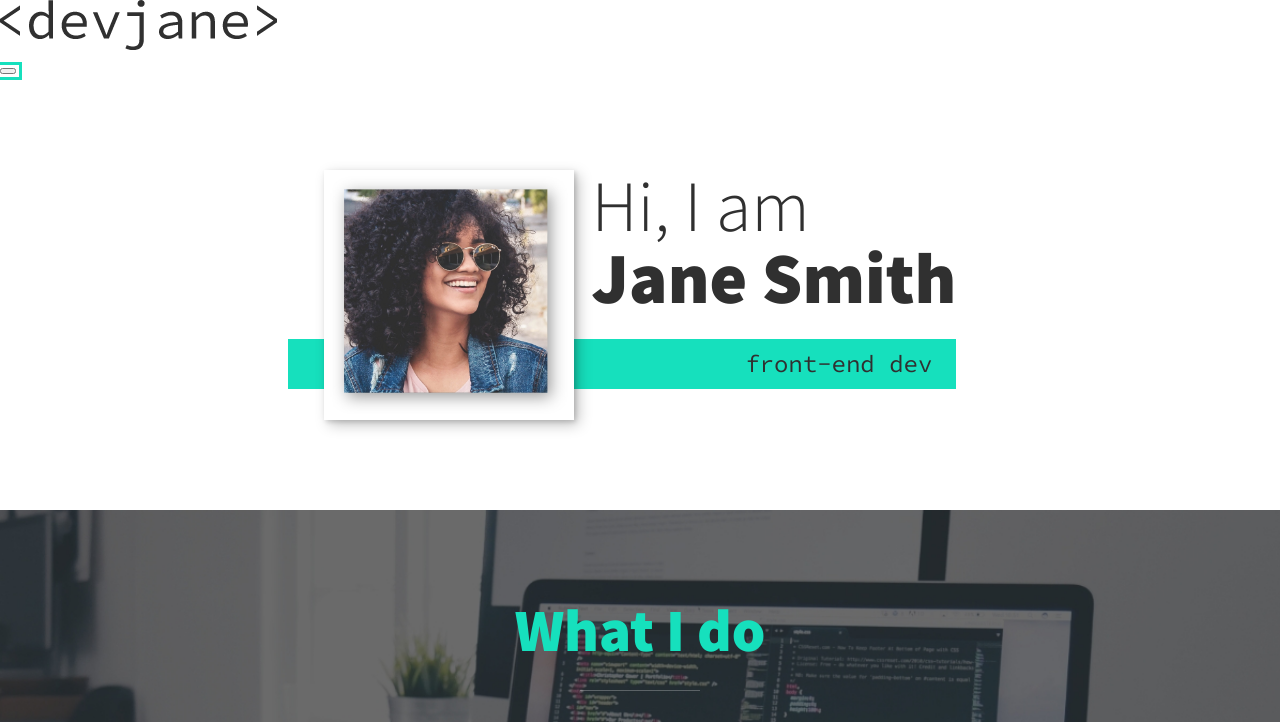
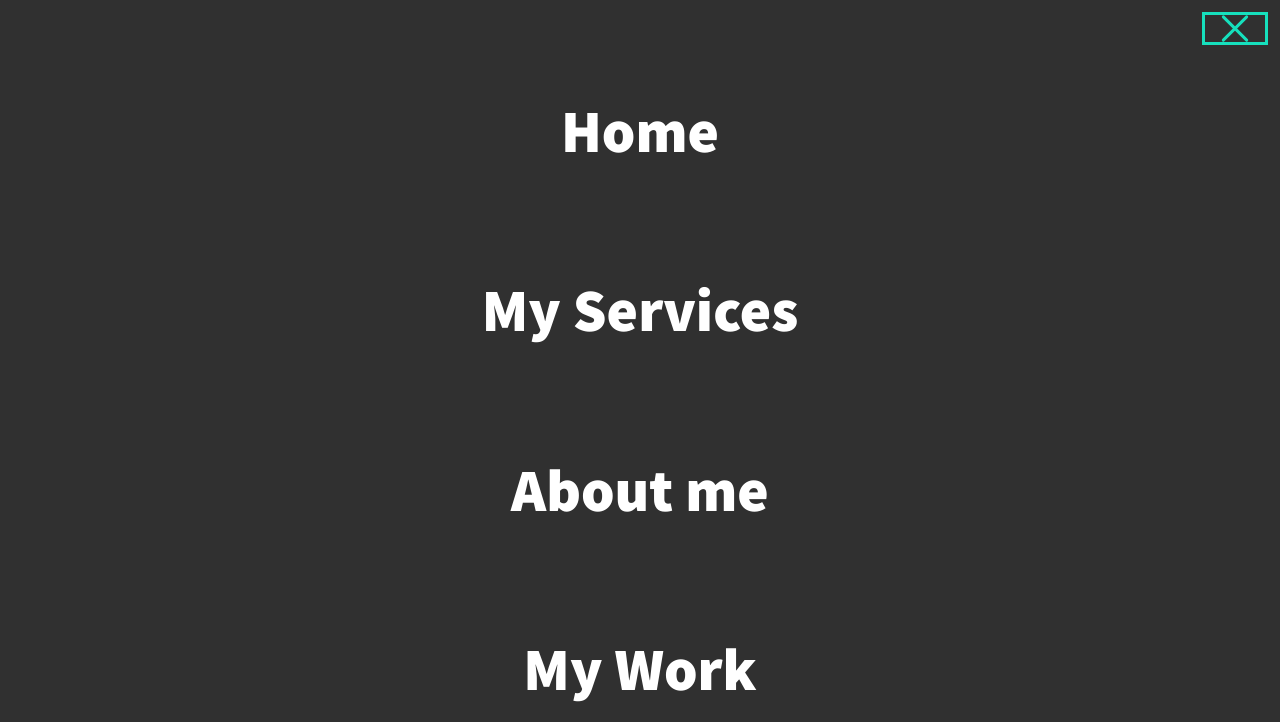
Before and after one commit to mickey-vershbow/MV-Code-Portfolio, a plain HTML site: page index.html in a window 1280 px wide. Both pictures are taken after a click on the button "toggle navigation". Shown: the top 722 px of the page. Drawn offline with nearby package versions, Linux system fonts and the light colour scheme.

Commit message:
javascript. demo website complete

```diff
--- a/css/style.css
+++ b/css/style.css
@@ -7,8 +7,8 @@
 /* Custom Properties, update these for your own design */
 
 :root {
-  --ff-primary: "Source Sans Pro", sans-serif;
-  --ff-secondary: "Source Code Pro", monospace;
+    --ff-primary: 'Source Sans Pro', sans-serif;
+    --ff-secondary: 'Source Code Pro', monospace;
 
     --fw-reg: 300;
     --fw-bold: 900;
@@ -22,8 +22,8 @@
     --fs-h3: 1.25rem;
     --fs-body: 1rem;
 
-  --bs: 0.25em 0.25em 0.75em rgba(0, 0, 0, 0.25),
-    0.125em 0.125em 0.25em rgba(0, 0, 0, 0.15);
+    --bs: 0.25em 0.25em 0.75em rgba(0,0,0,.25),
+          0.125em 0.125em 0.25em rgba(0,0,0,.15);
 }
 
 @media (min-width: 800px) {
@@ -36,6 +36,10 @@
 }
 
 /* General styles */
+
+html {
+  scroll-behavior: smooth;
+}
 
 body {
     background: var(--clr-light);
@@ -55,9 +59,7 @@ img {
     max-width: 100%;
 }
 
-strong {
-  font-weight: var(--fw-bold);
-}
+strong { font-weight: var(--fw-bold) }
 
 :focus {
     outline: 3px solid var(--clr-accent);
@@ -68,12 +70,12 @@ strong {
 
 .btn {
     display: inline-block;
-  padding: 0.5em 2.5em;
+    padding: .5em 2.5em;
     background: var(--clr-accent);
     color: var(--clr-dark);
     text-decoration: none;
     cursor: pointer;
-  font-size: 0.8rem;
+    font-size: .8rem;
     text-transform: uppercase;
     letter-spacing: 2px;
     font-weight: var(--fw-bold);
@@ -93,18 +95,13 @@ h3 {
     margin: 0;
 }
 
-h1 {
-  font-size: var(--fs-h1);
-}
-h2 {
-  font-size: var(--fs-h2);
-}
-h3 {
-  font-size: var(--fs-h3);
-}
+h1 { font-size: var(--fs-h1) }
+h2 { font-size: var(--fs-h2) }
+h3 { font-size: var(--fs-h3) }
+
 
 .section__title {
-  margin-bottom: 0.25em;
+    margin-bottom: .25em;
 }
 
 .section__title--intro {
@@ -123,7 +120,7 @@ h3 {
 .section__subtitle--intro,
 .section__subtitle--about {
     background: var(--clr-accent);
-  padding: 0.25em 1em;
+    padding: .25em 1em;
     font-family: var(--ff-secondary);
     margin-bottom: 1em;
 }
@@ -136,9 +133,115 @@ h3 {
 
 /* header */
 
-nav {
-  display: none;
+header {
+    display: flex;
+    justify-content: space-between;
+    padding: 1em;
 }
+
+.logo {
+    max-width: 100px;
+}
+
+.nav {
+    position: fixed;
+    background: var(--clr-dark);
+    color: var(--clr-light);
+    top: 0;
+    bottom: 0;
+    left: 0;
+    right: 0;
+    z-index: 100;
+
+    transform: translateX(100%);
+    transition: transform 250ms cubic-bezier(.5, 0, .5, 1);
+}
+
+.nav__list {
+    list-style: none;
+    display: flex;
+    height: 100%;
+    flex-direction: column;
+    justify-content: space-evenly;
+    align-items: center;
+    margin: 0;
+    padding: 0;
+}
+
+.nav__link {
+    color: inherit;
+    font-weight: var(--fw-bold);
+    font-size: var(--fs-h2);
+    text-decoration: none;
+}
+
+.nav__link:hover {
+    color: var(--clr-accent);
+}
+
+.nav-toggle {
+    padding: .5em;
+    background: transparent;
+    border: 0;
+    cursor: pointer;
+    position: absolute;
+    right: 1em;
+    top: 1em;
+    z-index: 1000;
+}
+
+.nav-open .nav {
+    transform: translateX(0);
+}
+
+.nav-open .nav-toggle {
+    position: fixed;
+}
+
+.nav-open .hamburger {
+    transform: rotate(.625turn);
+}
+
+.nav-open .hamburger::before {
+    transform: rotate(90deg) translateX(-6px);
+}
+
+.nav-open .hamburger::after {
+    opacity: 0;
+}
+
+
+
+
+
+
+.hamburger {
+    display: block;
+    position: relative;
+}
+
+.hamburger,
+.hamburger::before,
+.hamburger::after {
+    background: var(--clr-accent);
+    width: 2em;
+    height: 3px;
+    border-radius: 1em;
+    transition: transform 250ms ease-in-out;
+}
+
+
+.hamburger::before,
+.hamburger::after {
+    content: '';
+    position: absolute;
+    left: 0;
+    right: 0;
+}
+
+.hamburger::before { top: 6px; }
+.hamburger::after { bottom: 6px; }
+
 
 /*  Intro section  */
 
@@ -184,6 +287,8 @@ nav {
     }
 }
 
+
+
 /*  My services section  */
 
 .my-services {
@@ -201,7 +306,7 @@ nav {
 }
 
 .section__title--services::after {
-  content: "";
+    content: '';
     display: block;
     width: 2em;
     height: 1px;
@@ -231,6 +336,7 @@ nav {
         margin-left: 2em;
     }
 }
+
 
 .about-me {
     max-width: 1000px;
@@ -292,7 +398,9 @@ nav {
 }
 
 .portfolio__img {
-  transition: transform 750ms cubic-bezier(0.5, 0, 0.5, 1), opacity 250ms linear;
+    transition:
+        transform 750ms cubic-bezier(.5, 0, .5, 1),
+        opacity 250ms linear;
 }
 
 .portfolio__item:focus {
@@ -303,8 +411,9 @@ nav {
 .portfolio__img:hover,
 .portfolio__item:focus .portfolio__img {
     transform: scale(1.2);
-  opacity: 0.5;
+    opacity: .5;
 }
+
 
 /* footer */
 
@@ -314,6 +423,7 @@ nav {
     text-align: center;
     padding: 2.5em 0;
     font-size: var(--fs-h3);
+
 }
 
 .footer a {
@@ -327,7 +437,7 @@ nav {
 
 .footer__link:hover,
 .social-list__link:hover {
-  opacity: 0.7;
+    opacity: .7;
 }
 
 .footer__link:hover {
@@ -343,9 +453,9 @@ nav {
 }
 
 .social-list__item {
-  margin: 0 0.5em;
+    margin: 0 .5em;
 }
 
 .social-list__link {
-  padding: 0.5em;
+    padding: .5em;
 }
--- a/index.html
+++ b/index.html
@@ -166,5 +166,6 @@
             </ul>
         </footer>
 
+        <script src="js/index.js"></script>
     </body>
 </html>
--- /dev/null
+++ b/js/index.js
@@ -0,0 +1,12 @@
+const navToggle = document.querySelector(".nav-toggle");
+const navLinks = document.querySelectorAll(".nav__link");
+
+navToggle.addEventListener("click", () => {
+  document.body.classList.toggle("nav-open");
+});
+
+navLinks.forEach((link) => {
+  link.addEventListener("click", () => {
+    document.body.classList.remove("nav-open");
+  });
+});
```
Also changed, not shown: 6 other files. Lines whose indentation alone changed are shown as unchanged.
